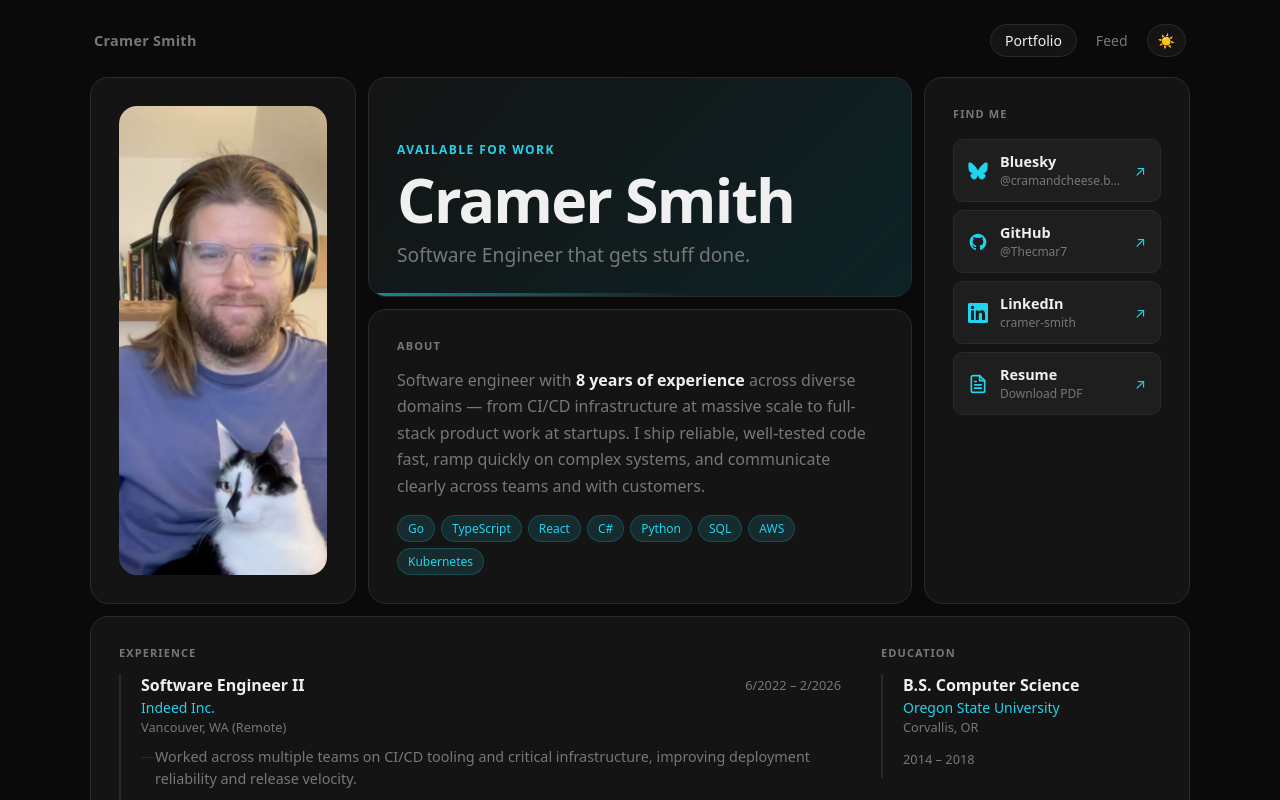
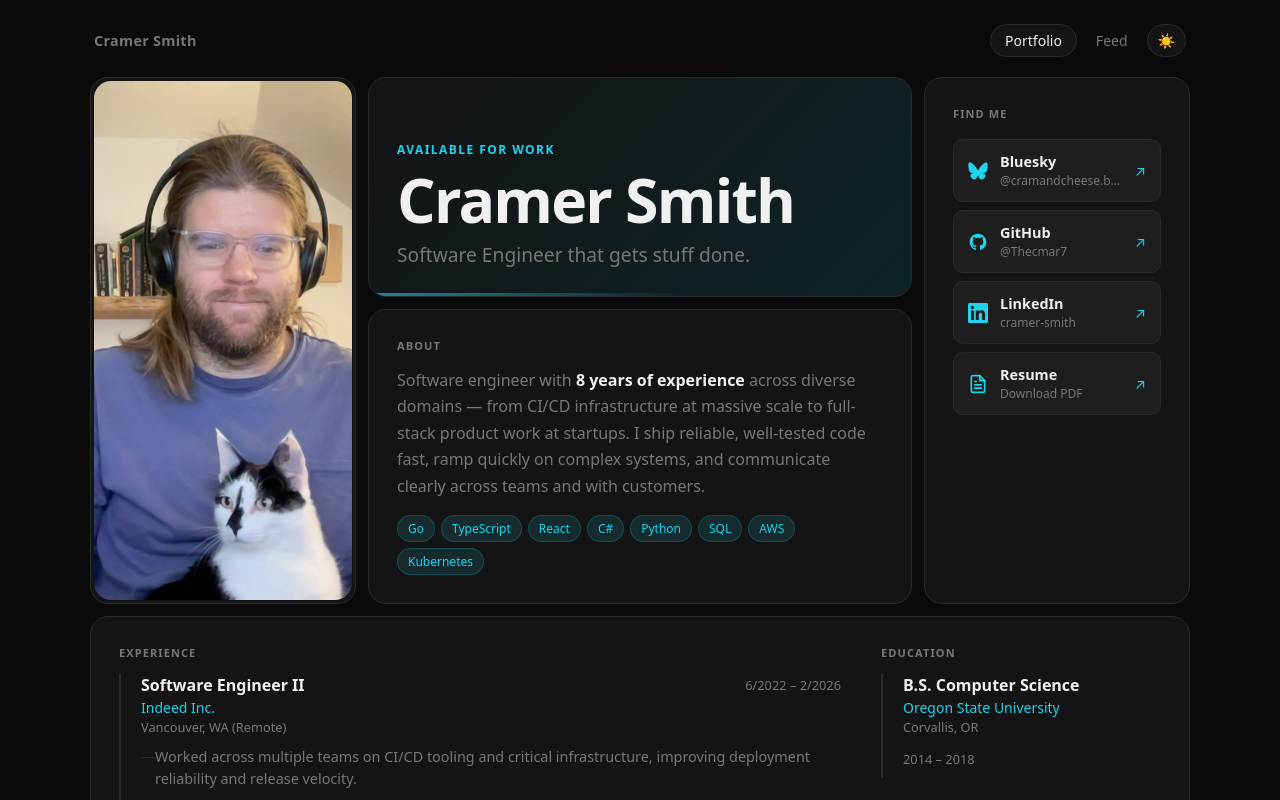
Before and after one commit to Thecmar7/cramersmith.net, a React (Vite) app in the folder frontend/: page / in a window 1280 px wide. Shown: the top 800 px of the page. Built offline with nearby package versions, Linux system fonts and the light colour scheme.

Commit message:
Reduce photo card padding to 3px bevel

```diff
--- a/frontend/src/components/BentoGrid.css
+++ b/frontend/src/components/BentoGrid.css
@@ -7,7 +7,8 @@
 }
 
 /* ── card positions ── */
-.area-photo      { grid-column: 1;     grid-row: 1 / 3; padding: 0; }
+.area-photo      { grid-column: 1;     grid-row: 1 / 3; }
+.card.area-photo { padding: 3px; }
 .area-hero       { grid-column: 2 / 4; grid-row: 1; }
 .area-links      { grid-column: 4;     grid-row: 1 / 3; }
 .area-about      { grid-column: 2 / 4; grid-row: 2; }
@@ -18,7 +19,7 @@
   height: 100%;
   object-fit: cover;
   display: block;
-  border-radius: var(--radius);
+  border-radius: calc(var(--radius) - 1px);
 }
 
 /* ── base card ── */
```
